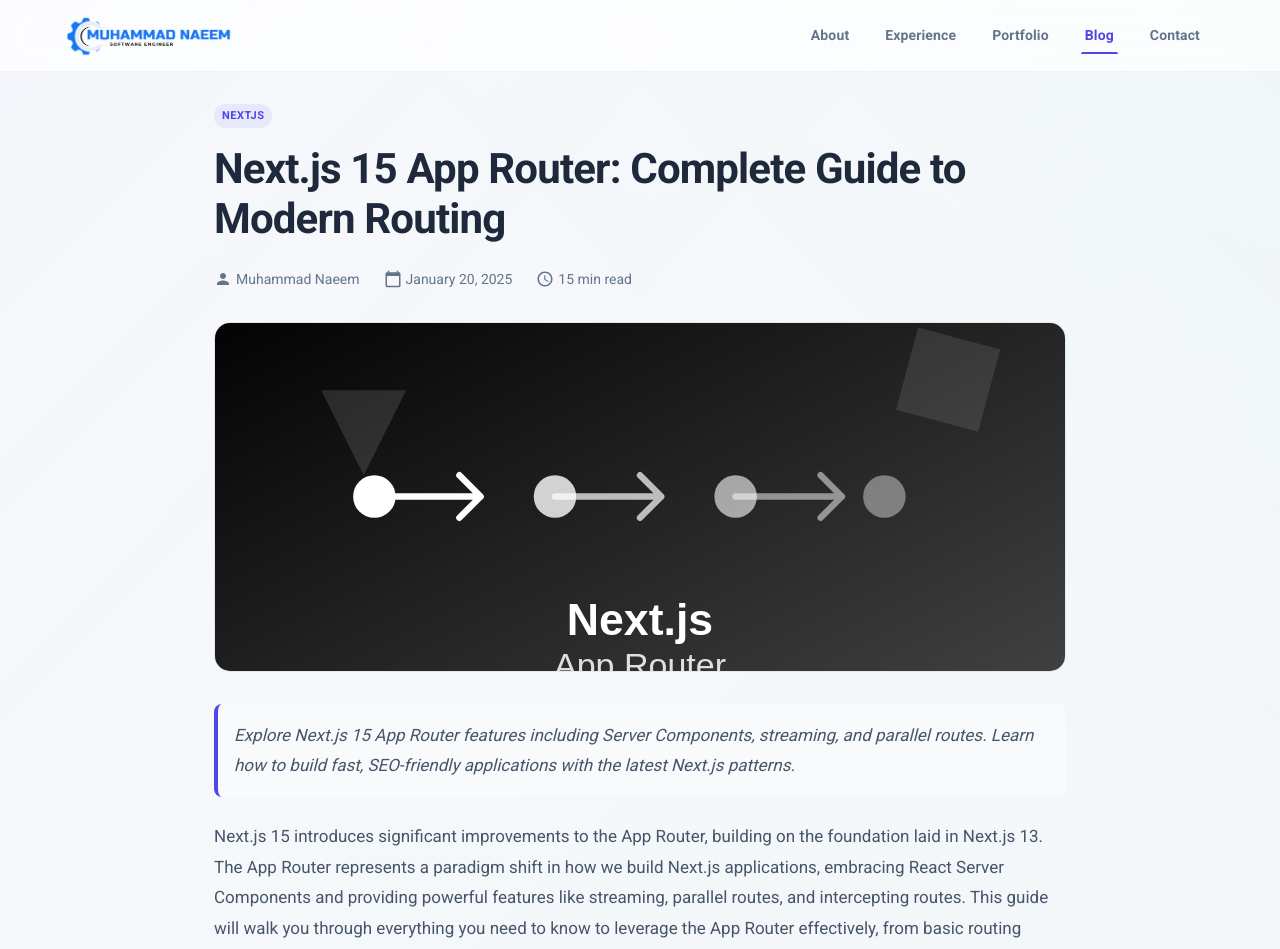
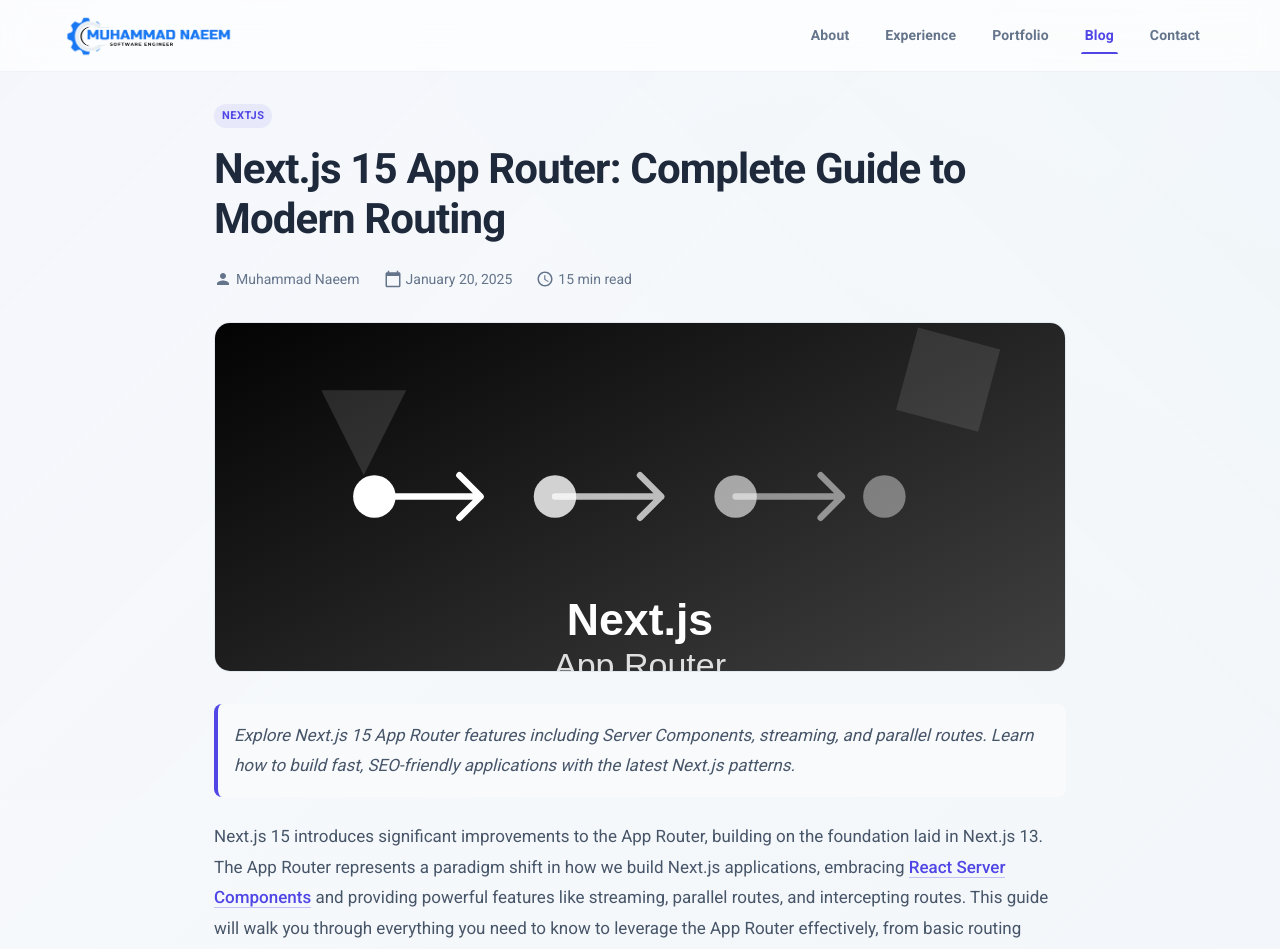
Before and after one commit to imnaeem/portfolio, a Next.js app: page /blogs/nextjs-15-app-router-guide in a window 1280 px wide. Shown: the top 949 px of the page. Built offline with nearby package versions, Linux system fonts and the light colour scheme.

Commit message:
feat: add inline contextual links within blog article content
Co-authored-by: imnaeem <92048034+imnaeem@users.noreply.github.com>

```diff
--- a/src/app/blogs/[slug]/page.tsx
+++ b/src/app/blogs/[slug]/page.tsx
@@ -6,6 +6,7 @@ import { notFound } from 'next/navigation';
 import Link from 'next/link';
 import Image from 'next/image';
 import { getBlogLinks } from '@/utils/blogLinks';
+import InlineLinkedContent from '@/components/blog/InlineLinkedContent';
 
 export async function generateStaticParams() {
 	return blogArticles.map((article) => ({
@@ -221,7 +222,7 @@ export default async function BlogArticlePage({ params }: { params: Promise<{ sl
 						{article.excerpt}
 					</Typography>
 
-					<Typography component='p'>{article.content.introduction}</Typography>
+					<InlineLinkedContent content={article.content.introduction} currentSlug={slug} />
 
 					<Box
 						sx={{
@@ -260,15 +261,13 @@ export default async function BlogArticlePage({ params }: { params: Promise<{ sl
 						<Box key={index} id={`section-${index}`}>
 							<Typography variant='h2'>{section.heading}</Typography>
 
-							{/* Split content into paragraphs and create structured format */}
+							{/* Split content into paragraphs and create structured format with inline links */}
 							{section.content.split('. ').reduce((acc: React.ReactElement[], sentence, idx, arr) => {
 								// Group sentences into paragraphs of 2-3 sentences
 								if (idx % 3 === 0) {
 									const paragraphText = arr.slice(idx, idx + 3).join('. ') + (idx + 3 < arr.length ? '.' : '');
 									acc.push(
-										<Typography key={`p-${idx}`} component='p'>
-											{paragraphText}
-										</Typography>
+										<InlineLinkedContent key={`p-${idx}`} content={paragraphText} currentSlug={slug} />
 									);
 								}
 								return acc;
@@ -310,7 +309,7 @@ export default async function BlogArticlePage({ params }: { params: Promise<{ sl
 						}}>
 						Conclusion
 					</Typography>
-					<Typography component='p'>{article.content.conclusion}</Typography>
+					<InlineLinkedContent content={article.content.conclusion} currentSlug={slug} />
 				</Box>
 
 				{/* External Resources Section */}
--- /dev/null
+++ b/src/components/blog/InlineLinkedContent.tsx
@@ -0,0 +1,149 @@
+'use client';
+
+import React from 'react';
+import Link from 'next/link';
+import { Typography } from '@mui/material';
+
+interface InlineLinkMapping {
+	[key: string]: {
+		slug: string;
+		title: string;
+	};
+}
+
+// Mapping of keywords/phrases to their corresponding article slugs
+const inlineLinkMappings: InlineLinkMapping = {
+	// React related
+	'React Hooks': { slug: 'react-hooks-complete-guide', title: 'React Hooks: A Complete Guide' },
+	'React performance': { slug: 'react-performance-optimization-guide', title: 'React Performance Optimization' },
+	'performance optimization': { slug: 'react-performance-optimization-guide', title: 'React Performance Optimization' },
+	'useMemo and useCallback': { slug: 'react-performance-optimization-guide', title: 'React Performance Optimization' },
+	'Context API': { slug: 'react-context-vs-redux-state-management', title: 'React Context API vs Redux' },
+	'Redux': { slug: 'react-context-vs-redux-state-management', title: 'React Context API vs Redux' },
+	'state management': { slug: 'react-context-vs-redux-state-management', title: 'State Management' },
+	'Server Components': { slug: 'react-server-components-future', title: 'React Server Components' },
+	'React Server Components': { slug: 'react-server-components-future', title: 'React Server Components' },
+
+	// Next.js related
+	'Next.js': { slug: 'nextjs-15-app-router-guide', title: 'Next.js 15 App Router' },
+	'App Router': { slug: 'nextjs-15-app-router-guide', title: 'Next.js 15 App Router' },
+	'Server Actions': { slug: 'nextjs-server-actions-guide', title: 'Next.js Server Actions' },
+	'ISR': { slug: 'nextjs-isr-ssg-static-generation', title: 'Next.js ISR and SSG' },
+	'SSG': { slug: 'nextjs-isr-ssg-static-generation', title: 'Next.js ISR and SSG' },
+	'Static Site Generation': { slug: 'nextjs-isr-ssg-static-generation', title: 'Next.js ISR and SSG' },
+	'Incremental Static Regeneration': { slug: 'nextjs-isr-ssg-static-generation', title: 'Next.js ISR and SSG' },
+	'Edge Runtime': { slug: 'nextjs-edge-runtime-serverless-functions', title: 'Next.js Edge Runtime' },
+	'Edge Functions': { slug: 'nextjs-edge-runtime-serverless-functions', title: 'Next.js Edge Runtime' },
+
+	// NestJS related
+	'NestJS': { slug: 'nestjs-fundamentals-scalable-backend', title: 'NestJS Fundamentals' },
+	'microservices': { slug: 'nestjs-microservices-distributed-systems', title: 'NestJS Microservices' },
+	'Guards': { slug: 'nestjs-guards-interceptors-pipes', title: 'NestJS Guards, Interceptors, and Pipes' },
+	'Interceptors': { slug: 'nestjs-guards-interceptors-pipes', title: 'NestJS Guards, Interceptors, and Pipes' },
+	'Pipes': { slug: 'nestjs-guards-interceptors-pipes', title: 'NestJS Guards, Interceptors, and Pipes' },
+
+	// GraphQL related
+	'GraphQL': { slug: 'graphql-best-practices-schema-optimization', title: 'GraphQL Best Practices' },
+	'GraphQL subscriptions': { slug: 'graphql-subscriptions-realtime-websockets', title: 'GraphQL Subscriptions' },
+	'WebSocket': { slug: 'graphql-subscriptions-realtime-websockets', title: 'GraphQL Subscriptions' },
+	'WebSockets': { slug: 'graphql-subscriptions-realtime-websockets', title: 'GraphQL Subscriptions' },
+	'Apollo Federation': { slug: 'graphql-federation-unified-gateway', title: 'GraphQL Federation' },
+	'Federation': { slug: 'graphql-federation-unified-gateway', title: 'GraphQL Federation' },
+
+	// AWS related
+	'AWS Lambda': { slug: 'aws-lambda-serverless-deployment-guide', title: 'AWS Lambda Guide' },
+	'Lambda': { slug: 'aws-lambda-serverless-deployment-guide', title: 'AWS Lambda Guide' },
+	'serverless': { slug: 'aws-lambda-serverless-deployment-guide', title: 'AWS Lambda Guide' },
+	'DynamoDB': { slug: 'aws-dynamodb-design-best-practices', title: 'AWS DynamoDB Best Practices' },
+	'S3': { slug: 'aws-s3-cloudfront-file-storage-cdn', title: 'AWS S3 and CloudFront' },
+	'CloudFront': { slug: 'aws-s3-cloudfront-file-storage-cdn', title: 'AWS S3 and CloudFront' },
+	'CDN': { slug: 'aws-s3-cloudfront-file-storage-cdn', title: 'AWS S3 and CloudFront' },
+
+	// AI Tools related
+	'Cursor AI': { slug: 'cursor-ai-revolutionizing-development', title: 'Cursor AI Guide' },
+	'Cursor': { slug: 'cursor-ai-revolutionizing-development', title: 'Cursor AI Guide' },
+	'GitHub Copilot': { slug: 'github-copilot-vs-cursor-comparison', title: 'GitHub Copilot vs Cursor' },
+	'Copilot': { slug: 'github-copilot-vs-cursor-comparison', title: 'GitHub Copilot vs Cursor' },
+	'AI coding tools': { slug: 'ai-coding-tools-beyond-completion', title: 'AI Coding Tools Beyond Completion' },
+};
+
+interface InlineLinkedContentProps {
+	content: string;
+	currentSlug: string;
+}
+
+export default function InlineLinkedContent({ content, currentSlug }: InlineLinkedContentProps) {
+	// Parse content and add inline links
+	const parseContentWithLinks = (text: string): React.ReactNode[] => {
+		const parts: React.ReactNode[] = [];
+		let remainingText = text;
+		let keyIndex = 0;
+
+		// Sort keywords by length (longest first) to match longer phrases first
+		const sortedKeywords = Object.keys(inlineLinkMappings).sort((a, b) => b.length - a.length);
+
+		while (remainingText.length > 0) {
+			let matchFound = false;
+
+			// Try to find a keyword match
+			for (const keyword of sortedKeywords) {
+				const mapping = inlineLinkMappings[keyword];
+
+				// Don't link to the current article
+				if (mapping.slug === currentSlug) continue;
+
+				// Case-insensitive search
+				const regex = new RegExp(`\\b${keyword}\\b`, 'i');
+				const match = remainingText.match(regex);
+
+				if (match && match.index !== undefined) {
+					// Add text before the match
+					if (match.index > 0) {
+						parts.push(
+							<span key={`text-${keyIndex++}`}>{remainingText.substring(0, match.index)}</span>
+						);
+					}
+
+					// Add the link
+					parts.push(
+						<Link
+							key={`link-${keyIndex++}`}
+							href={`/blogs/${mapping.slug}`}
+							style={{
+								color: '#4F46E5',
+								textDecoration: 'none',
+								borderBottom: '1px solid rgba(79, 70, 229, 0.3)',
+								transition: 'all 0.2s ease',
+								fontWeight: 500,
+							}}
+							onMouseEnter={(e) => {
+								e.currentTarget.style.borderBottomColor = '#4F46E5';
+								e.currentTarget.style.color = '#6366F1';
+							}}
+							onMouseLeave={(e) => {
+								e.currentTarget.style.borderBottomColor = 'rgba(79, 70, 229, 0.3)';
+								e.currentTarget.style.color = '#4F46E5';
+							}}>
+							{match[0]}
+						</Link>
+					);
+
+					// Continue with remaining text
+					remainingText = remainingText.substring(match.index + match[0].length);
+					matchFound = true;
+					break;
+				}
+			}
+
+			// If no match found, add the rest of the text
+			if (!matchFound) {
+				parts.push(<span key={`text-${keyIndex++}`}>{remainingText}</span>);
+				break;
+			}
+		}
+
+		return parts;
+	};
+
+	return <Typography component='p'>{parseContentWithLinks(content)}</Typography>;
+}
```
